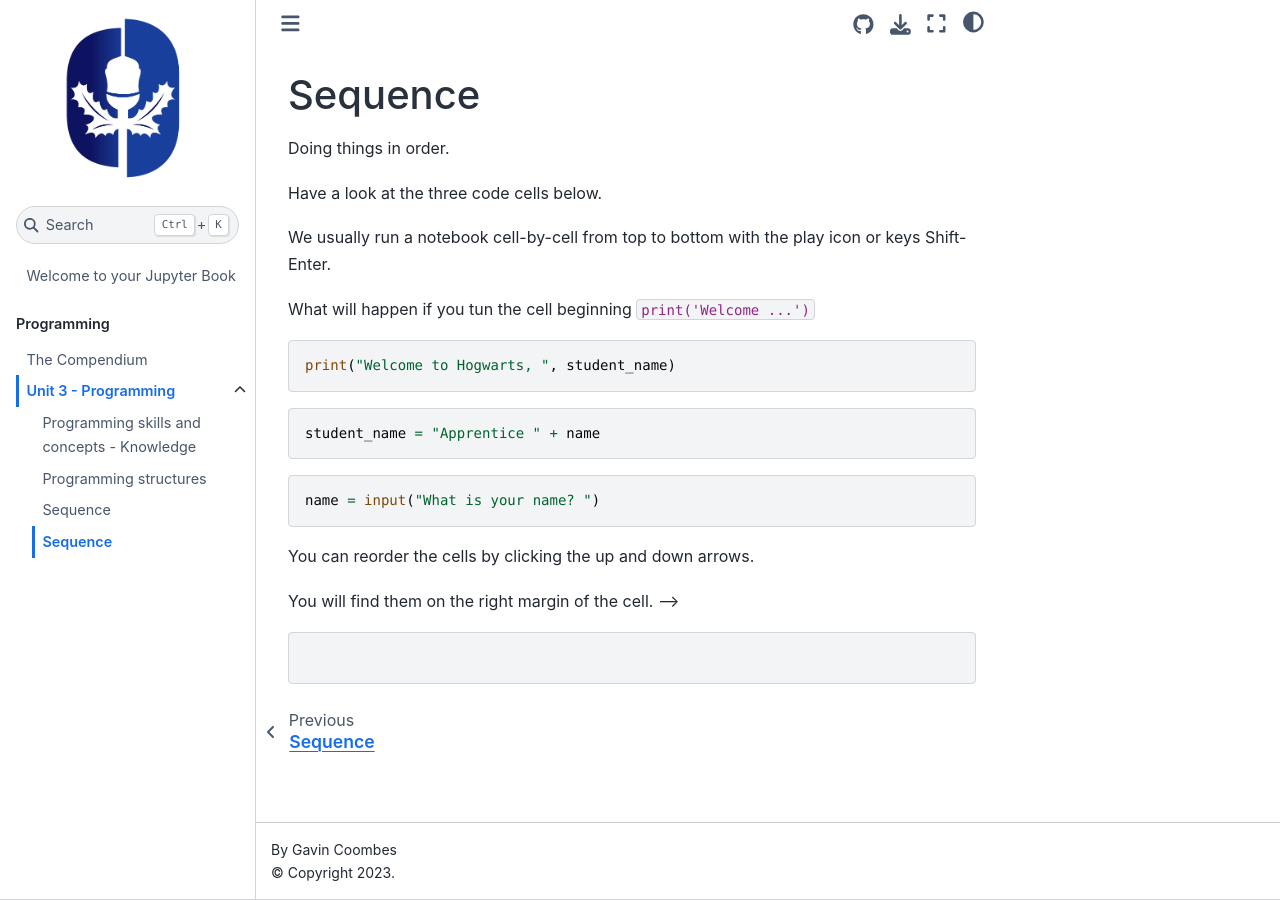
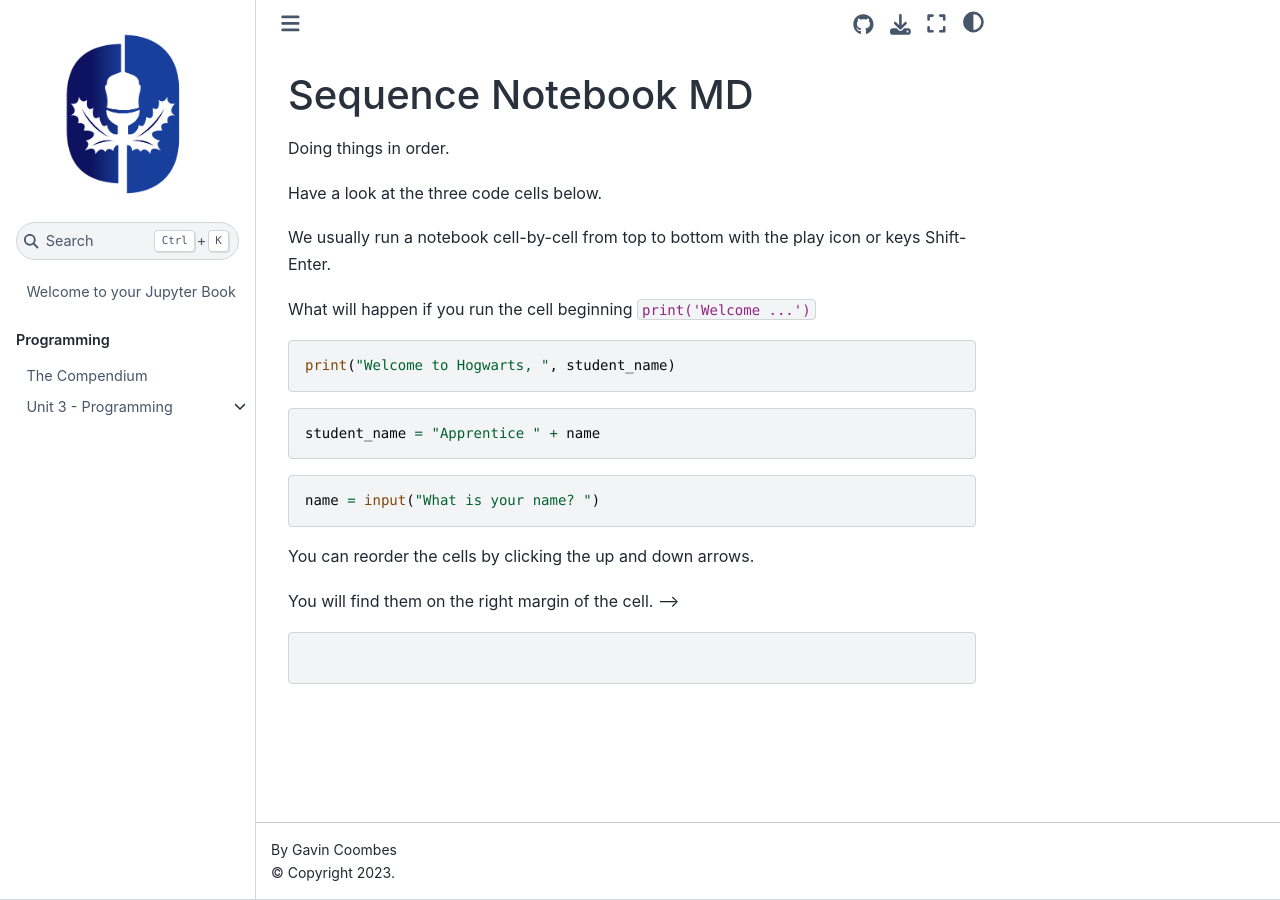
Before and after one commit to darkseas-education/computer-science-atar, a Jupyter Book: the page built from notebooks/11_sequence_export.md, in a window 1280 px wide. Built offline with Jupyter Book 1.0.4 settings and Sphinx 7.4.7 and the Sphinx Book theme 1.1.4, drawn with Linux system fonts in a browser that asks for light colours; pages that are not in the unit, such as notebooks, are missing from menus.

Commit message:
Distinguish nb and md files.

````diff
--- a/notebooks/11_sequence.md
+++ b/notebooks/11_sequence_export.md
@@ -1,4 +1,4 @@
-# Sequence
+# Sequence Notebook MD
 
 Doing things in order.
 
@@ -6,7 +6,7 @@ Have a look at the three code cells below.
 
 We usually run a notebook cell-by-cell from top to bottom with the play icon or keys Shift-Enter.
 
-What will happen if you tun the cell beginning `print('Welcome ...')`
+What will happen if you run the cell beginning `print('Welcome ...')`
 
 
 ```python
````
Also changed, not shown: 1 other file.
